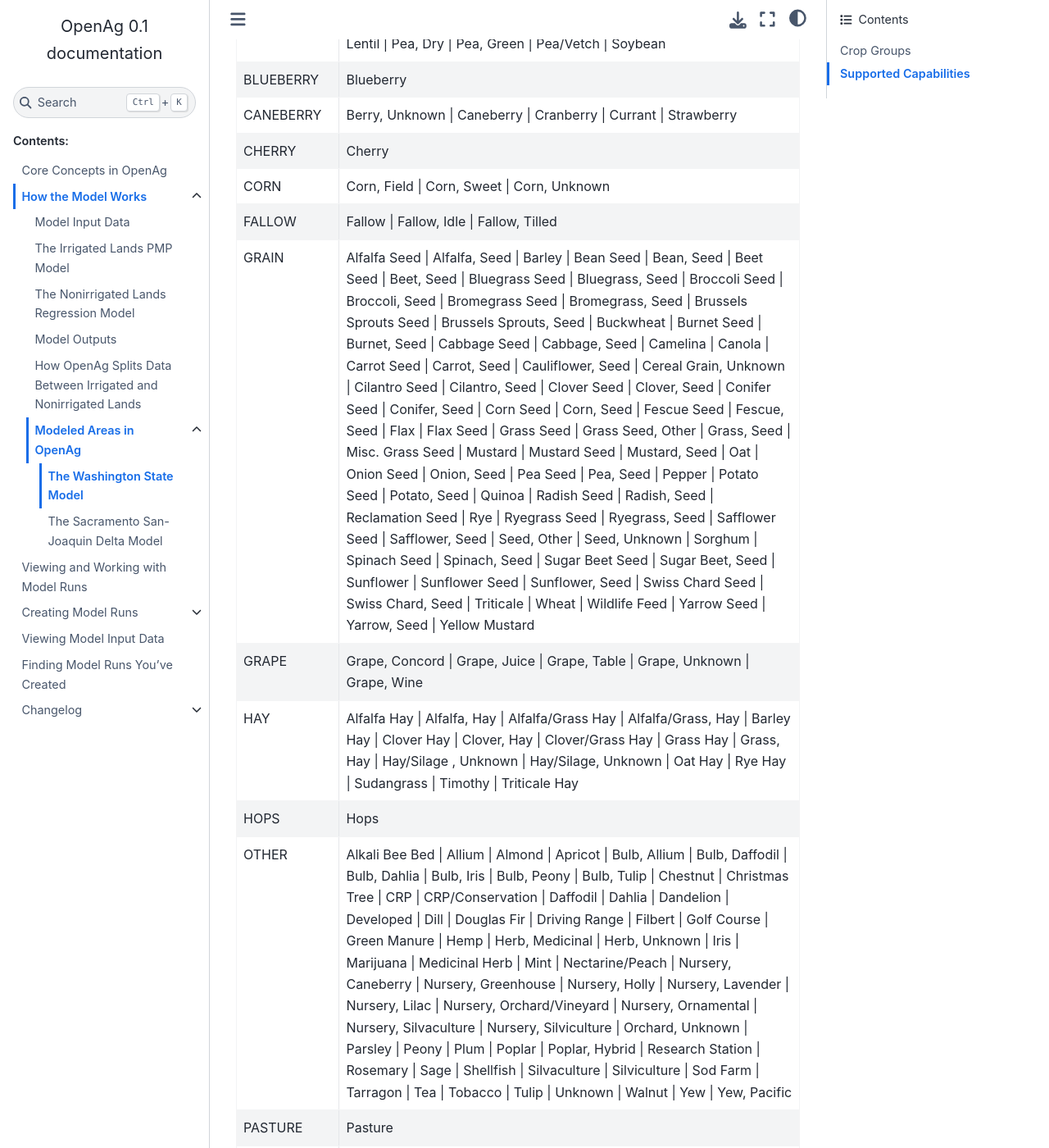
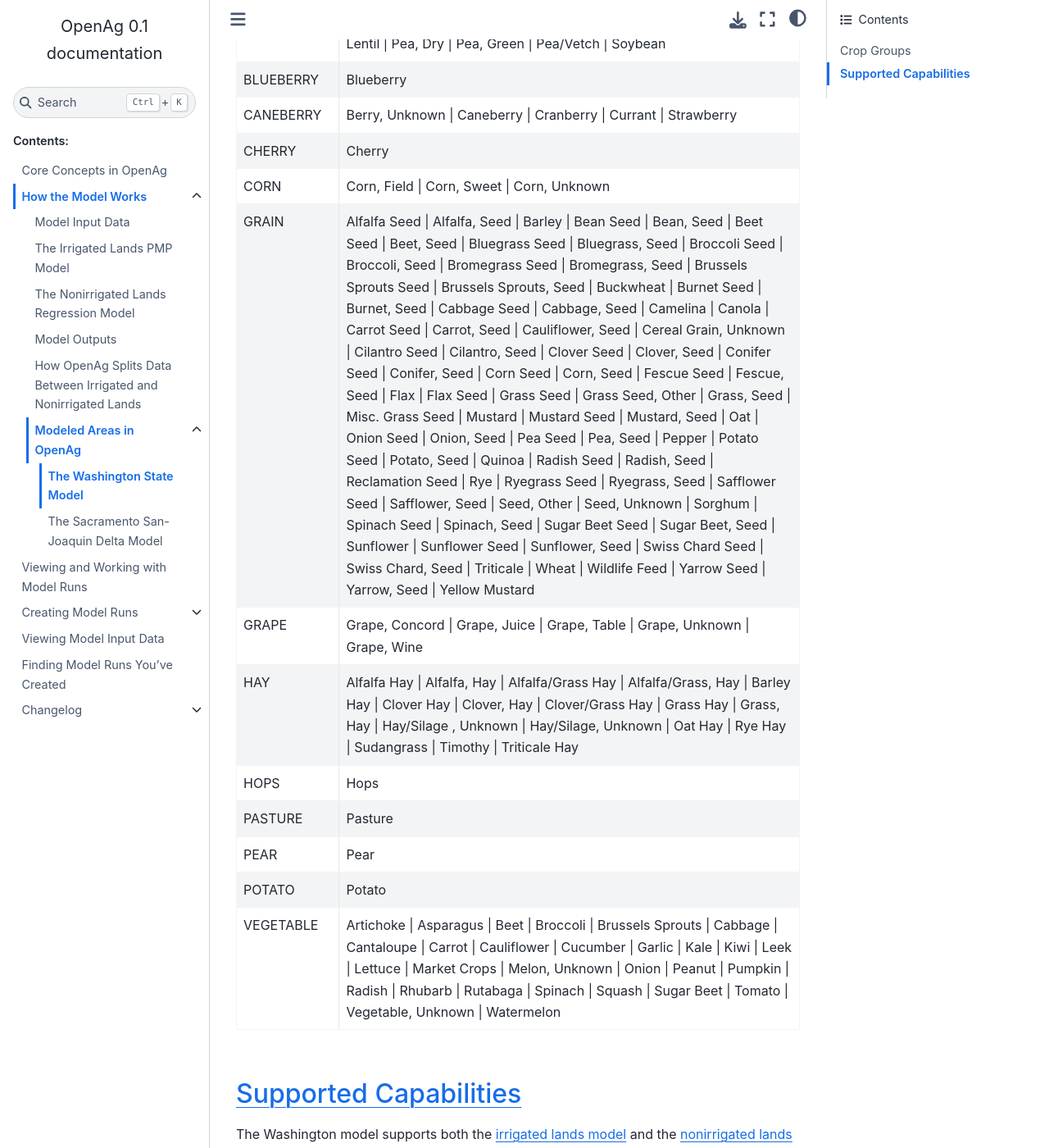
Before and after one commit to Water-Systems-Management-UCM/OpenAg_Docs, a Sphinx documentation site: the page built from source/ModelAreas/washington/washington.rst, in a window 1280 px wide and 1400 px high, scrolled down 601 px. Shown: the whole window at 82% size. Built offline with Sphinx 7.4.7 and the Sphinx Book theme 1.1.4, drawn with Linux system fonts in a browser that asks for light colours; pages that are not in the unit, such as notebooks, are missing from menus; part of the change alters nothing that is shown; some of the changed text lies outside the part shown.

```diff
--- a/source/ModelAreas/washington/washington.rst
+++ b/source/ModelAreas/washington/washington.rst
@@ -11,7 +11,8 @@ Crop Groups
 ---------------
 The following table shows the crops included in each crop group in OpenAg for the Washington model.
 The pipe character :code:`|` splits separate commodities, so, for example in the "Bean" row, the first
-commodity included as a bean is "Bean, Dry" and the second is "Bean, Garbanzo", etc.
+commodity included as a bean is "Bean, Dry" and the second is "Bean, Garbanzo", etc. Any commodity not shown
+in the table is not included in the model.
 
 ..
     comment
@@ -20,7 +21,7 @@ commodity included as a bean is "Bean, Dry" and the second is "Bean, Garbanzo",
 
     SELECT Col1 as OpenAg_Crop, group_concat(Col2, "  |  ") as WSDA_Level_1 FROM THIS GROUP BY Col1
 
-    Then dropped the wheat fallow and the header row that was inserted
+    Then dropped the wheat fallow, fallow, other, and the header row that was inserted
 
 .. csv-table::
     :header: OpenAg_Crop,WSDA_Level_1
@@ -31,12 +32,10 @@ commodity included as a bean is "Bean, Dry" and the second is "Bean, Garbanzo",
     CANEBERRY,"Berry, Unknown  |  Caneberry  |  Cranberry  |  Currant  |  Strawberry"
     CHERRY,Cherry
     CORN,"Corn, Field  |  Corn, Sweet  |  Corn, Unknown"
-    FALLOW,"Fallow  |  Fallow, Idle  |  Fallow, Tilled"
     GRAIN,"Alfalfa Seed  |  Alfalfa, Seed  |  Barley  |  Bean Seed  |  Bean, Seed  |  Beet Seed  |  Beet, Seed  |  Bluegrass Seed  |  Bluegrass, Seed  |  Broccoli Seed  |  Broccoli, Seed  |  Bromegrass Seed  |  Bromegrass, Seed  |  Brussels Sprouts Seed  |  Brussels Sprouts, Seed  |  Buckwheat  |  Burnet Seed  |  Burnet, Seed  |  Cabbage Seed  |  Cabbage, Seed  |  Camelina  |  Canola  |  Carrot Seed  |  Carrot, Seed  |  Cauliflower, Seed  |  Cereal Grain, Unknown  |  Cilantro Seed  |  Cilantro, Seed  |  Clover Seed  |  Clover, Seed  |  Conifer Seed  |  Conifer, Seed  |  Corn Seed  |  Corn, Seed  |  Fescue Seed  |  Fescue, Seed  |  Flax  |  Flax Seed  |  Grass Seed  |  Grass Seed, Other  |  Grass, Seed  |  Misc. Grass Seed  |  Mustard  |  Mustard Seed  |  Mustard, Seed  |  Oat  |  Onion Seed  |  Onion, Seed  |  Pea Seed  |  Pea, Seed  |  Pepper  |  Potato Seed  |  Potato, Seed  |  Quinoa  |  Radish Seed  |  Radish, Seed  |  Reclamation Seed  |  Rye  |  Ryegrass Seed  |  Ryegrass, Seed  |  Safflower Seed  |  Safflower, Seed  |  Seed, Other  |  Seed, Unknown  |  Sorghum  |  Spinach Seed  |  Spinach, Seed  |  Sugar Beet Seed  |  Sugar Beet, Seed  |  Sunflower  |  Sunflower Seed  |  Sunflower, Seed  |  Swiss Chard Seed  |  Swiss Chard, Seed  |  Triticale  |  Wheat  |  Wildlife Feed  |  Yarrow Seed  |  Yarrow, Seed  |  Yellow Mustard"
     GRAPE,"Grape, Concord  |  Grape, Juice  |  Grape, Table  |  Grape, Unknown  |  Grape, Wine"
     HAY,"Alfalfa Hay  |  Alfalfa, Hay  |  Alfalfa/Grass Hay  |  Alfalfa/Grass, Hay  |  Barley Hay  |  Clover Hay  |  Clover, Hay  |  Clover/Grass Hay  |  Grass Hay  |  Grass, Hay  |  Hay/Silage , Unknown  |  Hay/Silage, Unknown  |  Oat Hay  |  Rye Hay  |  Sudangrass  |  Timothy  |  Triticale Hay"
     HOPS,Hops
-    OTHER,"Alkali Bee Bed  |  Allium  |  Almond  |  Apricot  |  Bulb, Allium  |  Bulb, Daffodil  |  Bulb, Dahlia  |  Bulb, Iris  |  Bulb, Peony  |  Bulb, Tulip  |  Chestnut  |  Christmas Tree  |  CRP  |  CRP/Conservation  |  Daffodil  |  Dahlia  |  Dandelion  |  Developed  |  Dill  |  Douglas Fir  |  Driving Range  |  Filbert  |  Golf Course  |  Green Manure  |  Hemp  |  Herb, Medicinal  |  Herb, Unknown  |  Iris  |  Marijuana  |  Medicinal Herb  |  Mint  |  Nectarine/Peach  |  Nursery, Caneberry  |  Nursery, Greenhouse  |  Nursery, Holly  |  Nursery, Lavender  |  Nursery, Lilac  |  Nursery, Orchard/Vineyard  |  Nursery, Ornamental  |  Nursery, Silvaculture  |  Nursery, Silviculture  |  Orchard, Unknown  |  Parsley  |  Peony  |  Plum  |  Poplar  |  Poplar, Hybrid  |  Research Station  |  Rosemary  |  Sage  |  Shellfish  |  Silvaculture  |  Silviculture  |  Sod Farm  |  Tarragon  |  Tea  |  Tobacco  |  Tulip  |  Unknown  |  Walnut  |  Yew  |  Yew, Pacific"
     PASTURE,Pasture
     PEAR,Pear
     POTATO,Potato
--- a/source/conf.py
+++ b/source/conf.py
@@ -33,6 +33,7 @@ release = '0.1'
 extensions = [
 	'sphinx.ext.autosectionlabel',
 	'sphinx.ext.mathjax',
+	'sphinx.ext.todo'
 ]
 
 # Add any paths that contain templates here, relative to this directory.
@@ -43,6 +44,8 @@ templates_path = ['_templates']
 # This pattern also affects html_static_path and html_extra_path.
 exclude_patterns = []
 
+# If true, `todo` and `todoList` produce output, else they produce nothing.
+todo_include_todos = True
 
 # -- Options for HTML output -------------------------------------------------
 
```
Also changed, not shown: source/ModelAreas/washington/WA_map_fixed_regions.jpg (added).
